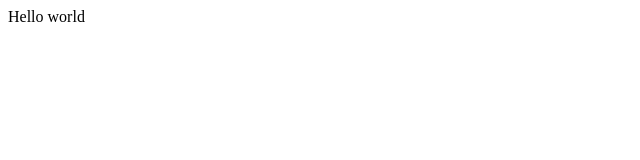
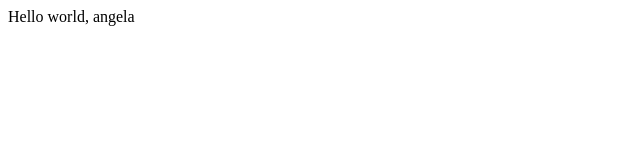
Before and after one commit to angelaHan/oepntutorials-angela, a plain HTML site: page index.html in a window 1280 px wide. Shown: the full height of the page, 0-640 px from the left. Drawn offline with Linux system fonts and the light colour scheme.

Commit message:
change index.html

```diff
--- a/index.html
+++ b/index.html
@@ -19,6 +19,6 @@
     </head>
 
     <body>
-        Hello world
+        Hello world, angela
     </body>
 </html>
```
